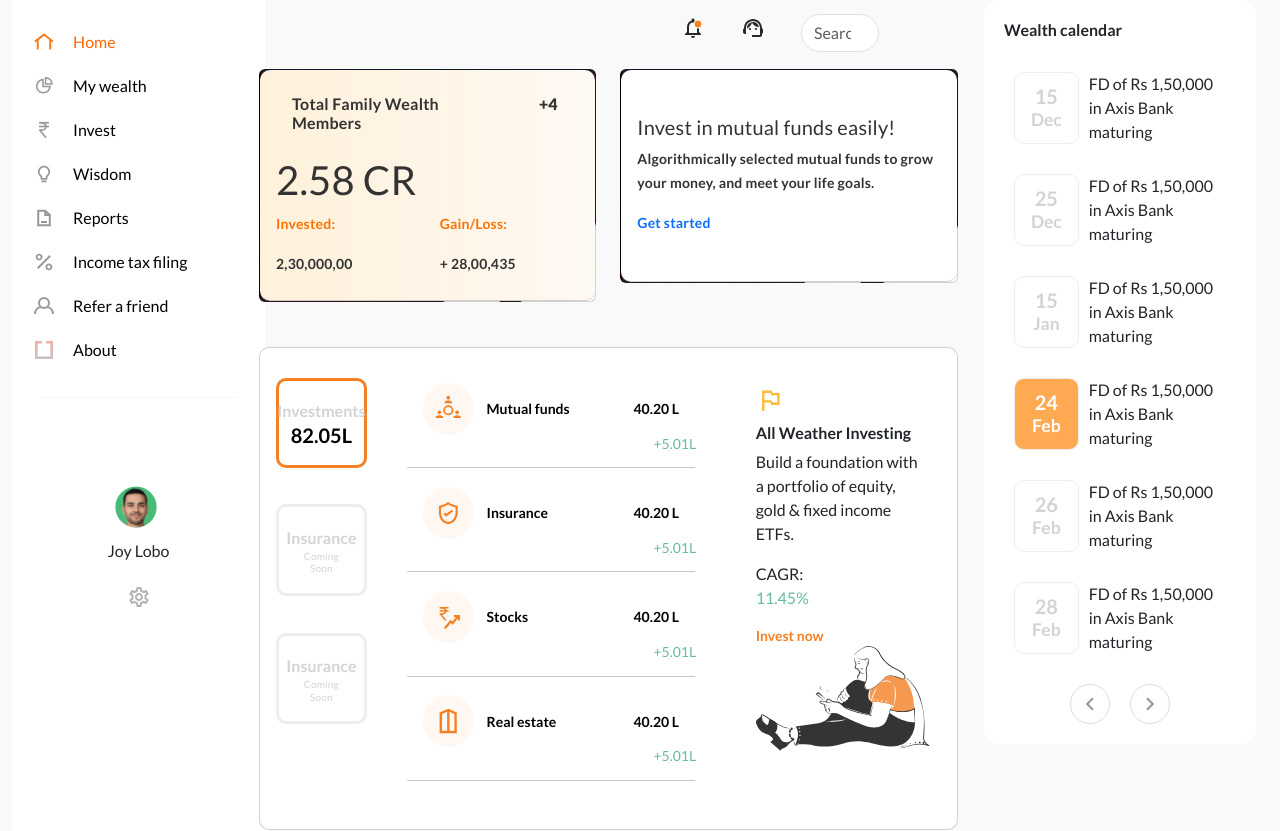
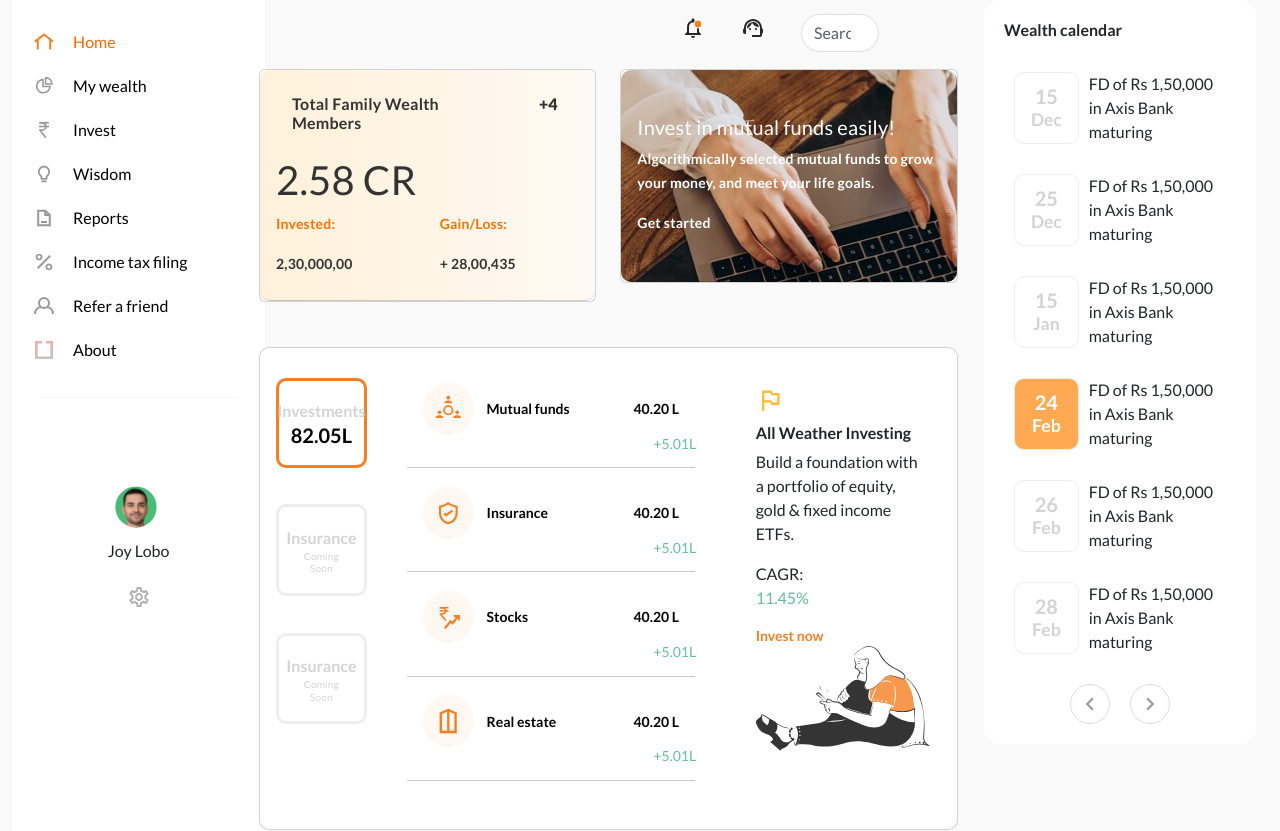
Before and after one commit to adityavashistha5479/ced-test, an Angular app: page / in a window 1280 px wide. Shown: the top 831 px of the page. Built offline with nearby package versions, Linux system fonts and the light colour scheme.

Commit message:
Final changes

```diff
--- a/src/app/main-dashboard/main-dashboard.component.css
+++ b/src/app/main-dashboard/main-dashboard.component.css
@@ -6,7 +6,7 @@
   line-height: 1.5rem;
   letter-spacing: 0.20000000298023224px;
   text-align: left;
-  background-image: url("/assets/Images/image.jpg") !important;
+
 
 }
 
@@ -39,11 +39,17 @@
 }
 
 .card-header-custom-second {
-  /* background: url("/assets/Images/Headshotgreen.png"); */
-  background-color: white;
   border-radius: 10px !important;
   color: #333;
   height: 212px;
+  background-image: url(assets/Images/img15.jpg);
+background-position:center;
+background-repeat: no-repeat;
+color: #ffffff;
+}
+
+.get-started{
+  color: white !important;
 }
 
 .icon {
--- a/src/app/main-dashboard/main-dashboard.component.html
+++ b/src/app/main-dashboard/main-dashboard.component.html
@@ -91,7 +91,7 @@
         </div>
       </div>
     </div>
-    <div class="col-12 col-lg-6 col-md-6 col-sm-12">
+    <div class="col-12 col-lg-6 col-md-6 col-sm-12 outer-card">
       <div class="card card-custom-top">
         <div
           class="card-header card-header-custom-second d-flex justify-content-between align-items-center"
@@ -102,7 +102,7 @@
               Algorithmically selected mutual funds to grow your money, and meet
               your life goals.
             </p>
-            <a href="#">Get started</a>
+            <a class="get-started" href="#">Get started</a>
           </div>
         </div>
       </div>
```
Also changed, not shown: assets/Images/image.jpg (deleted), assets/Images/img15.jpg (added).
